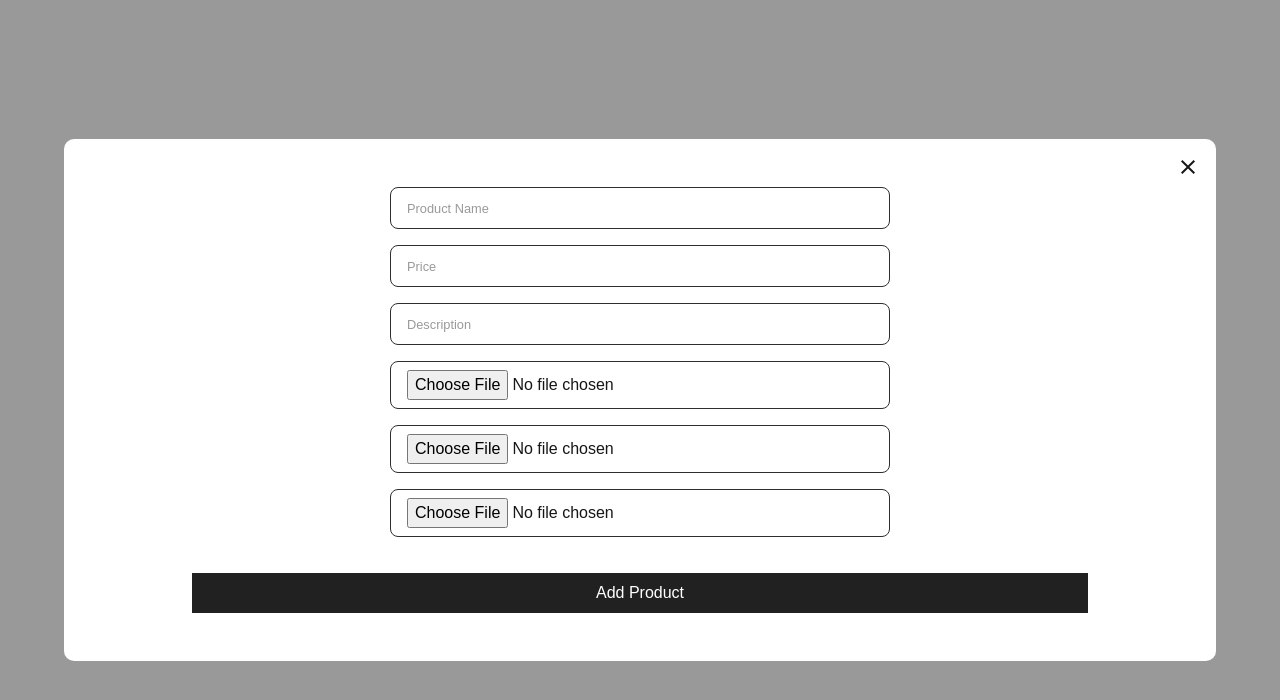
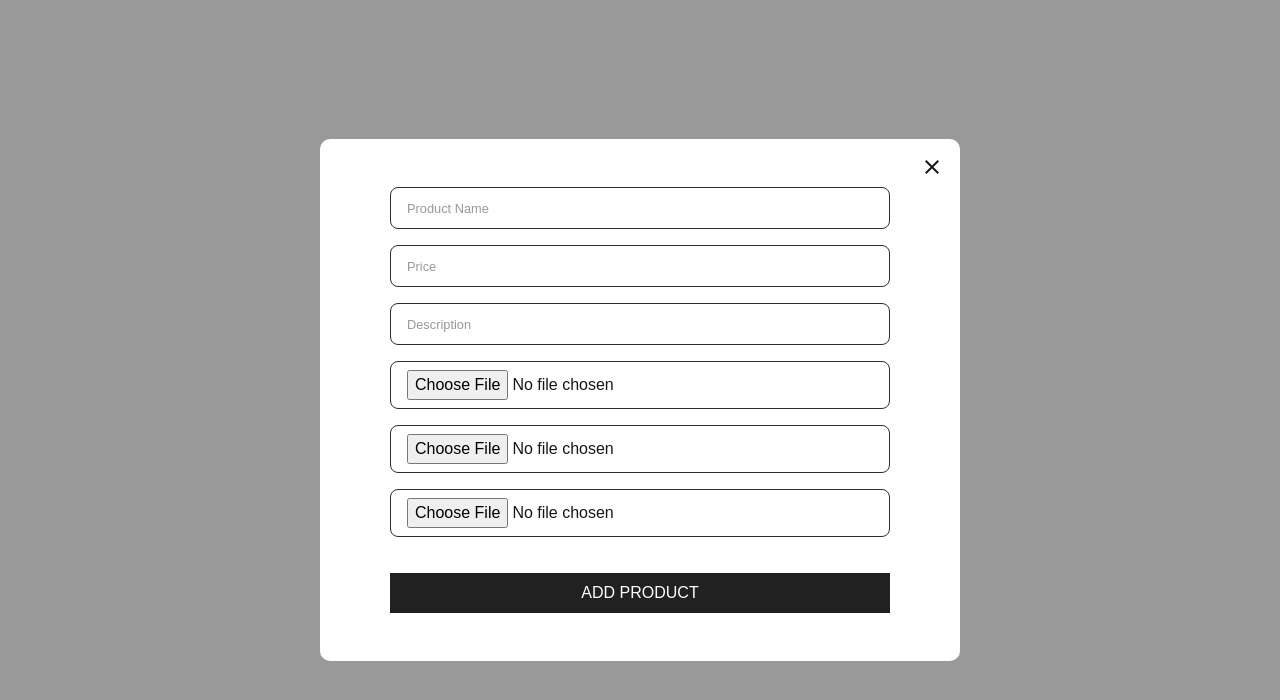
Before and after one commit to ZAINAZHAR303/Nova-tech, a Next.js app: page /product in a window 1280 px wide. Shown: the top 700 px of the page. Built offline with nearby package versions, Linux system fonts and the light colour scheme.

Commit message:
remove unused code

```diff
--- a/src/components/addProduct/AddProduct.jsx
+++ b/src/components/addProduct/AddProduct.jsx
@@ -1,10 +1,11 @@
 "use client";
 
-import { useState, useRef, useEffect } from "react";
+import { useState, useRef } from "react";
 import { db } from "../../../config/firebase";
 import { collection, addDoc, deleteDoc } from "firebase/firestore"; // Import Firestore functions
 
 import { CloseOutlined } from "@mui/icons-material";
+import Loader from "../loader/Loader";
 
 export default function AddProduct({ onClose }) {
   const [name, setName] = useState("");
@@ -17,9 +18,12 @@ export default function AddProduct({ onClose }) {
   const [image2url, setImage2url] = useState("");
   const [image3url, setImage3url] = useState("");
   const [description, setDescription] = useState("");
+  const [loading, setloading] = useState(false);
   const modelref = useRef();
+
   const addProductHandler = async () => {
     try {
+      setloading(true);
       let uploadedImage1Url = "";
       let uploadedImage2Url = "";
       let uploadedImage3Url = "";
@@ -32,12 +36,10 @@ export default function AddProduct({ onClose }) {
       if (!uploadedImage2Url && image2) throw new Error("Image2 URL not set");
       if (!uploadedImage3Url && image3) throw new Error("Image3 URL not set");
 
-      // Update state (optional if you want to store for UI purposes)
       setImage1url(uploadedImage1Url);
       setImage2url(uploadedImage2Url);
       setImage3url(uploadedImage3Url);
 
-      // Add product to Firestore
       await addProductToFirestore({
         name,
         price,
@@ -49,27 +51,29 @@ export default function AddProduct({ onClose }) {
 
       resetForm();
       alert("Product added successfully!");
+      setloading(false);
     } catch (error) {
       console.error("Error adding product:", error);
       alert("Failed to add product. See console for details.");
     }
   };
 
-
   const uploadImage1 = async () => {
     const data = new FormData();
-    data.append('file', image1);
-    data.append('upload_preset', process.env.NEXT_PUBLIC_CLOUDINARY_UPLOAD_PRESET);
-    data.append('cloud_name', process.env.NEXT_PUBLIC_CLOUDINARY_CLOUD_NAME);
+    data.append("file", image1);
+    data.append(
+      "upload_preset",
+      process.env.NEXT_PUBLIC_CLOUDINARY_UPLOAD_PRESET
+    );
+    data.append("cloud_name", process.env.NEXT_PUBLIC_CLOUDINARY_CLOUD_NAME);
 
     try {
       const response = await fetch(process.env.NEXT_PUBLIC_CLOUDINARY_URL, {
-        method: 'POST',
-        body: data
+        method: "POST",
+        body: data,
       });
       const responseData = await response.json();
-      console.log("image1url",responseData.url)
-      setImage1url(responseData.url)
+
       return responseData.url;
     } catch (error) {
       console.error("Error uploading image1:", error);
@@ -78,20 +82,21 @@ export default function AddProduct({ onClose }) {
 
   const uploadImage2 = async () => {
     const data = new FormData();
-    data.append('file', image2);
-    data.append('upload_preset', process.env.NEXT_PUBLIC_CLOUDINARY_UPLOAD_PRESET);
-    data.append('cloud_name', process.env.NEXT_PUBLIC_CLOUDINARY_CLOUD_NAME);
+    data.append("file", image2);
+    data.append(
+      "upload_preset",
+      process.env.NEXT_PUBLIC_CLOUDINARY_UPLOAD_PRESET
+    );
+    data.append("cloud_name", process.env.NEXT_PUBLIC_CLOUDINARY_CLOUD_NAME);
 
     try {
       const response = await fetch(process.env.NEXT_PUBLIC_CLOUDINARY_URL, {
-        method: 'POST',
-        body: data
+        method: "POST",
+        body: data,
       });
       const responseData = await response.json();
-      console.log("image2url", responseData.url)
-        setImage2url(responseData.url)
+
       return responseData.url;
-
     } catch (error) {
       console.error("Error uploading image2:", error);
     }
@@ -99,44 +104,31 @@ export default function AddProduct({ onClose }) {
 
   const uploadImage3 = async () => {
     const data = new FormData();
-    data.append('file', image3);
-    data.append('upload_preset', process.env.NEXT_PUBLIC_CLOUDINARY_UPLOAD_PRESET);
-    data.append('cloud_name', process.env.NEXT_PUBLIC_CLOUDINARY_CLOUD_NAME);
+    data.append("file", image3);
+    data.append(
+      "upload_preset",
+      process.env.NEXT_PUBLIC_CLOUDINARY_UPLOAD_PRESET
+    );
+    data.append("cloud_name", process.env.NEXT_PUBLIC_CLOUDINARY_CLOUD_NAME);
 
     try {
       const response = await fetch(process.env.NEXT_PUBLIC_CLOUDINARY_URL, {
-        method: 'POST',
-        body: data
+        method: "POST",
+        body: data,
       });
       const responseData = await response.json();
-      console.log("image3url",responseData.url)
-      setImage3url(responseData.url)
+      console.log("image3url", responseData.url);
+
       return responseData.url;
     } catch (error) {
       console.error("Error uploading image3:", error);
     }
   };
-  useEffect(() => {
-    if (image1url) {
-      console.log("Image1 URL in state:", image1url);
-    }
-  }, [image1url]);
-  useEffect(() => {
-    if (image2url) {
-      console.log("Image2 URL in state:", image2url);
-    }
-  }, [image2url]);
-  useEffect(() => {
-    if (image3url) {
-      console.log("Image3 URL in state:", image3url);
-    }
-  }, [image3url]);
 
   const addProductToFirestore = async (product) => {
     console.log("Adding product to Firestore:", product);
     await addDoc(collection(db, "products"), product);
   };
-
 
   const resetForm = () => {
     setName("");
@@ -148,7 +140,8 @@ export default function AddProduct({ onClose }) {
     setImage1url("");
     setImage2url("");
     setImage3url("");
-  };  const CloseModel = (e) => {
+  };
+  const CloseModel = (e) => {
     if (modelref.current === e.target) {
       onClose();
     }
@@ -158,8 +151,11 @@ export default function AddProduct({ onClose }) {
     <div
       ref={modelref}
       onClick={CloseModel}
-      className="fixed  inset-0 z-30 h-screen w-screen bg-[rgba(0,0,0,0.4)] flex items-center justify-center">
-      <div className="w-[90%] relative flex items-center flex-col justify-center p-4 py-12 rounded-[10px] bg-white">
+      className="fixed inset-0 z-30 h-screen w-screen bg-[rgba(0,0,0,0.4)] flex items-center justify-center">
+      {loading ? (
+        <Loader />
+      ) : (
+        <div className="w-[90%] lg:w-[50%] relative flex items-center flex-col justify-center p-4 py-12 rounded-[10px] bg-white">
           <CloseOutlined onClick={onClose} className="absolute top-4 right-4" />
           <input
             className="custom-input"
@@ -207,12 +203,12 @@ export default function AddProduct({ onClose }) {
           />
 
           <button
-          className="w-[80%] h-[40px] bg-[#212121] text-white font-medium mt-[20px]"
+            className="w-[500px] max-sm:w-[80%] h-[40px] bg-[#212121] text-white font-medium mt-[20px]"
             onClick={addProductHandler}>
-          Add Product
+            ADD PRODUCT
           </button>
-
         </div>
+      )}
     </div>
   );
 }
```
Lines whose indentation alone changed are shown as unchanged.
